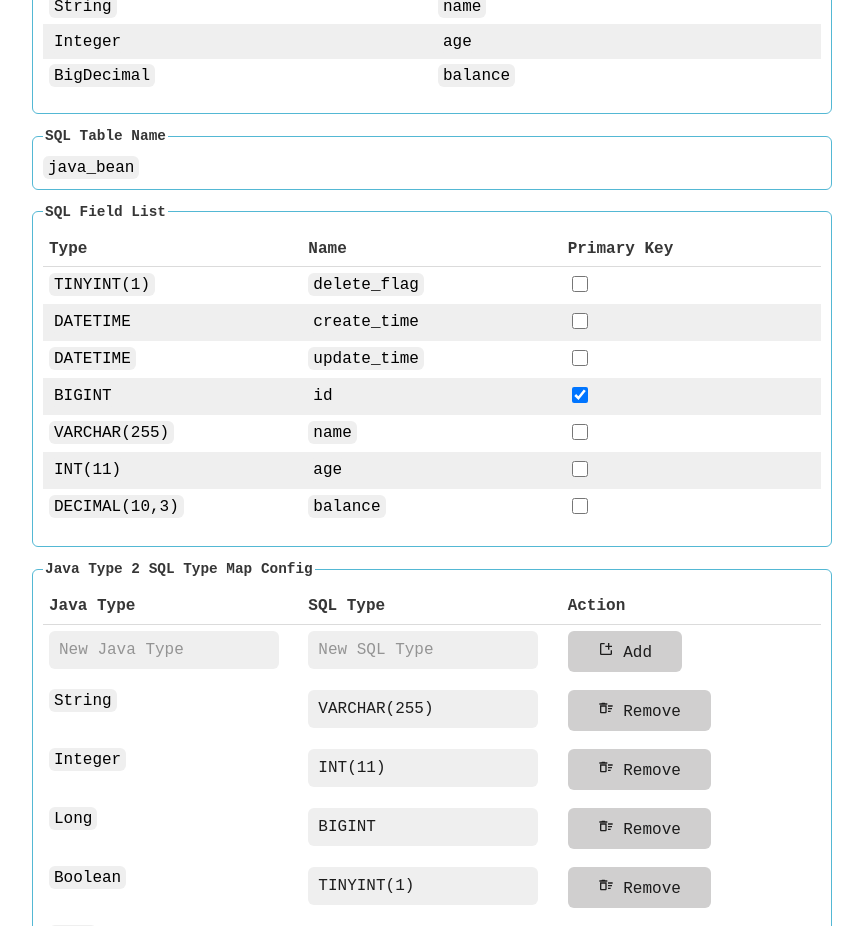
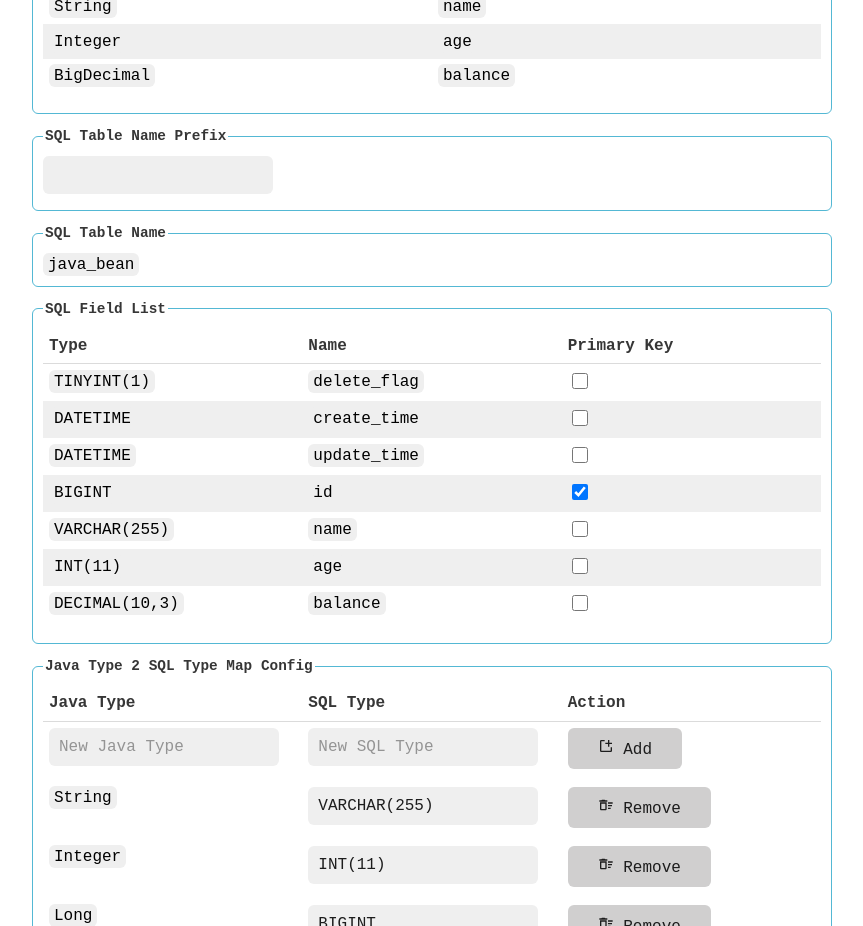
Before and after one commit to jerryshell/jb2st, a React (Vite) app: page / in a window 1280 px wide. Shown: the part 820-1746 px from the top of the page, without its empty margins (208-1071 px from the left). Built offline with nearby package versions, Linux system fonts and the light colour scheme.

Commit message:
SQL Table Name Prefix

```diff
--- a/src/atoms.tsx
+++ b/src/atoms.tsx
@@ -38,6 +38,10 @@ export default {
         key: 'javaClassName',
         default: '',
     }),
+    sqlTableNamePrefix: atom({
+        key: 'sqlTableNamePrefix',
+        default: '',
+    }),
     sqlTableName: atom({
         key: 'sqlTableName',
         default: '',
@@ -57,5 +61,5 @@ export default {
     dropTableIfExists: atom({
         key: 'dropTableIfExists',
         default: false,
-    })
+    }),
 }
--- a/src/components/SqlTableName.tsx
+++ b/src/components/SqlTableName.tsx
@@ -6,19 +6,30 @@ import { camelCase2SnakeCase } from '../util'
 const SqlTableName = () => {
     const javaClassName = useRecoilValue(atoms.javaClassName)
 
+    const [sqlTableNamePrefix, setSqlTableNamePrefix] = useRecoilState(atoms.sqlTableNamePrefix)
     const [sqlTableName, setSqlTableName] = useRecoilState(atoms.sqlTableName)
 
     useEffect(() => {
-        const sqlTableName = camelCase2SnakeCase(javaClassName)
+        const sqlTableName = sqlTableNamePrefix + camelCase2SnakeCase(javaClassName)
         console.log('sqlTableName', sqlTableName)
         setSqlTableName(sqlTableName)
-    }, [javaClassName])
+    }, [javaClassName, sqlTableNamePrefix])
 
     return (
-        <fieldset>
-            <legend>SQL Table Name</legend>
-            <code>{ sqlTableName }</code>
-        </fieldset>
+        <>
+            <fieldset>
+                <legend>SQL Table Name Prefix</legend>
+                <input
+                    type="text"
+                    value={ sqlTableNamePrefix }
+                    onChange={ (e) => setSqlTableNamePrefix(e.target.value) }
+                />
+            </fieldset>
+            <fieldset>
+                <legend>SQL Table Name</legend>
+                <code>{ sqlTableName }</code>
+            </fieldset>
+        </>
     )
 }
 
```
